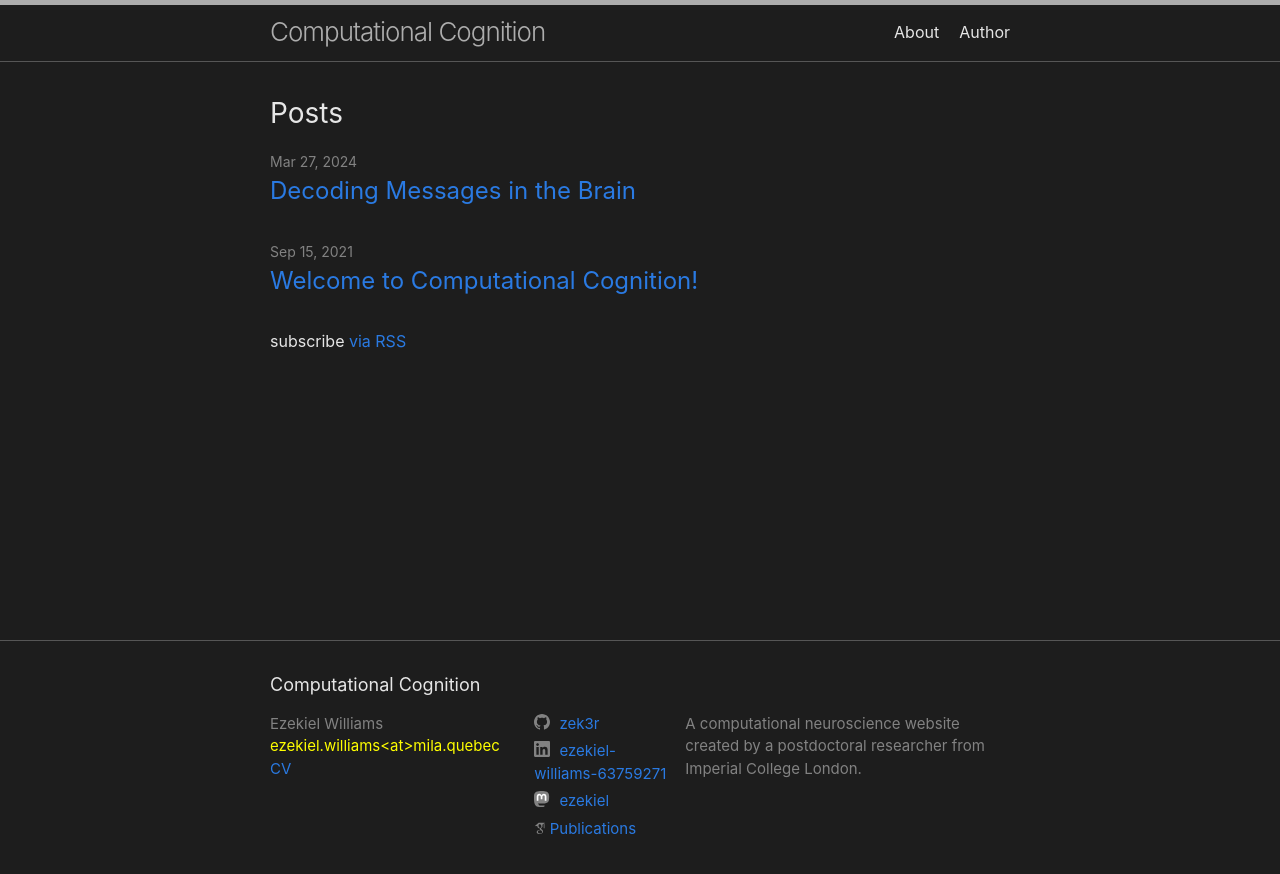
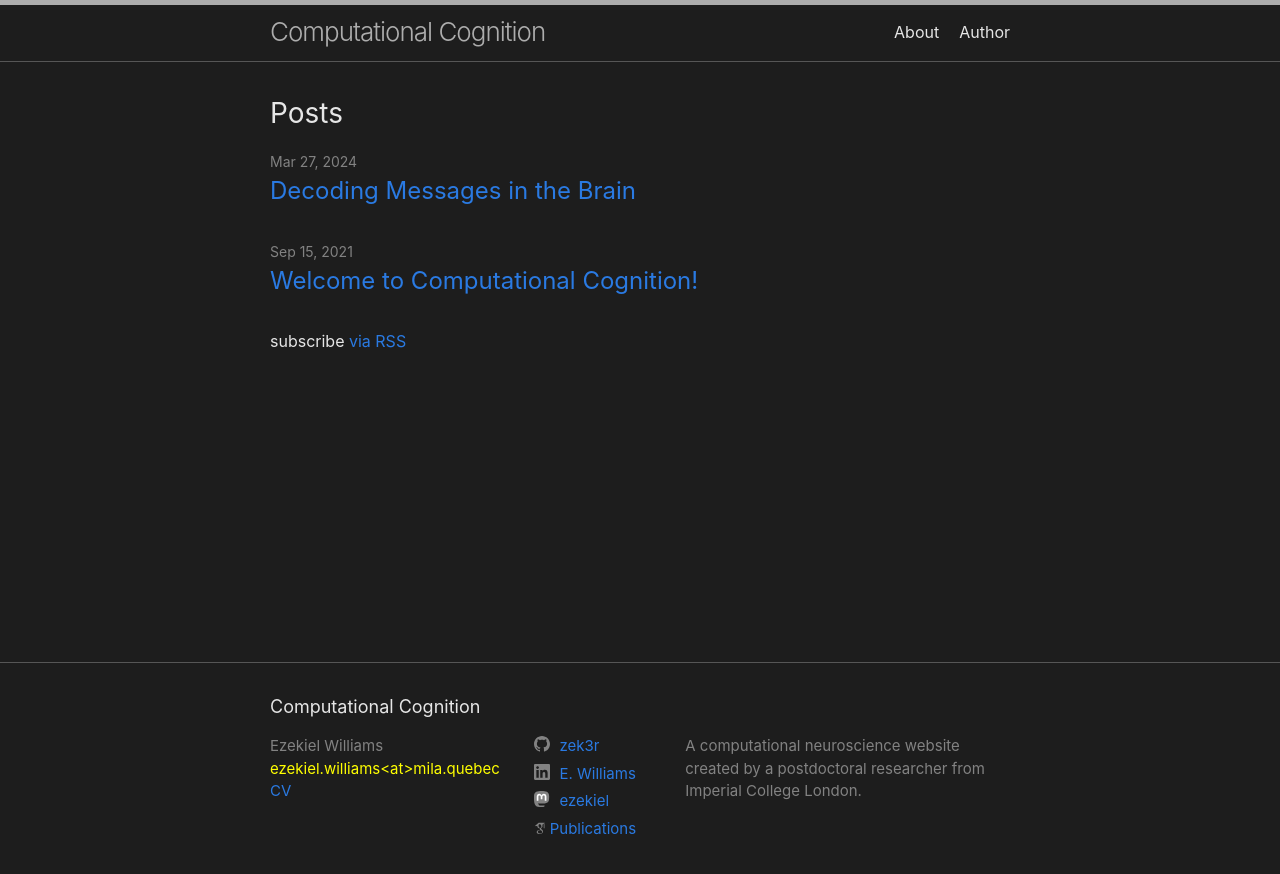
Before and after one commit to zek3r/zek3r.github.io, a Jekyll site: the page built from index.markdown, in a window 1280 px wide. Shown: the top 874 px of the page. Built offline with Jekyll 4.4.1, drawn with Linux system fonts in a browser that asks for light colours; some web fonts are replaced.

Commit message:
updating linkedin

```diff
--- a/_config.yml
+++ b/_config.yml
@@ -27,7 +27,7 @@ baseurl: "" # the subpath of your site, e.g. /blog
 url: "" # the base hostname & protocol for your site, e.g. http://example.com
 #twitter_username: zek3r
 github_username:  zek3r
-linkedin_username: ezekiel-williams-63759271
+linkedin_username: E. Williams
 gs_title: Publications
 mastodon:
 - username: ezekiel
--- a/_includes/social.html
+++ b/_includes/social.html
@@ -4,7 +4,7 @@
   {%- if site.flickr_username -%}<li><a href="https://www.flickr.com/photos/{{ site.flickr_username| cgi_escape | escape }}"><svg class="svg-icon"><use xlink:href="{{ '/assets/minima-social-icons.svg#flickr' | relative_url }}"></use></svg> <span class="username">{{ site.flickr_username| escape }}</span></a></li>{%- endif -%}
   {%- if site.github_username -%}<li><a href="https://github.com/{{ site.github_username| cgi_escape | escape }}"><svg class="svg-icon"><use xlink:href="{{ '/assets/minima-social-icons.svg#github' | relative_url }}"></use></svg> <span class="username">{{ site.github_username| escape }}</span></a></li>{%- endif -%}
   {%- if site.instagram_username -%}<li><a href="https://instagram.com/{{ site.instagram_username| cgi_escape | escape }}"><svg class="svg-icon"><use xlink:href="{{ '/assets/minima-social-icons.svg#instagram' | relative_url }}"></use></svg> <span class="username">{{ site.instagram_username| escape }}</span></a></li>{%- endif -%}
-  {%- if site.linkedin_username -%}<li><a href="https://www.linkedin.com/in/{{ site.linkedin_username| cgi_escape | escape }}"><svg class="svg-icon"><use xlink:href="{{ '/assets/minima-social-icons.svg#linkedin' | relative_url }}"></use></svg> <span class="username">{{ site.linkedin_username| escape }}</span></a></li>{%- endif -%}
+  {%- if site.linkedin_username -%}<li><a href="https://www.linkedin.com/in/ezekiel-williams-63759271"><svg class="svg-icon"><use xlink:href="{{ '/assets/minima-social-icons.svg#linkedin' | relative_url }}"></use></svg> <span class="username">{{ site.linkedin_username| escape }}</span></a></li>{%- endif -%}
   {%- if site.pinterest_username -%}<li><a href="https://www.pinterest.com/{{ site.pinterest_username| cgi_escape | escape }}"><svg class="svg-icon"><use xlink:href="{{ '/assets/minima-social-icons.svg#pinterest' | relative_url }}"></use></svg> <span class="username">{{ site.pinterest_username| escape }}</span></a></li>{%- endif -%}
   {%- for mst in site.mastodon -%}{%- if mst.username and mst.instance -%}<li><a href="https://{{ mst.instance| cgi_escape | escape}}/@{{mst.username}}"><svg class="svg-icon"><use xlink:href="{{ '/assets/minima-social-icons.svg#mastodon' | relative_url }}"></use></svg> <span class="username">{{ mst.username|escape }}</span></a></li>{%- endif -%}{%- endfor -%}
   {%- if site.twitter_username -%}<li><a href="https://www.twitter.com/{{ site.twitter_username| cgi_escape | escape }}"><svg class="svg-icon"><use xlink:href="{{ '/assets/minima-social-icons.svg#twitter' | relative_url }}"></use></svg> <span class="username">{{ site.twitter_username| escape }}</span></a></li>{%- endif -%}
```
